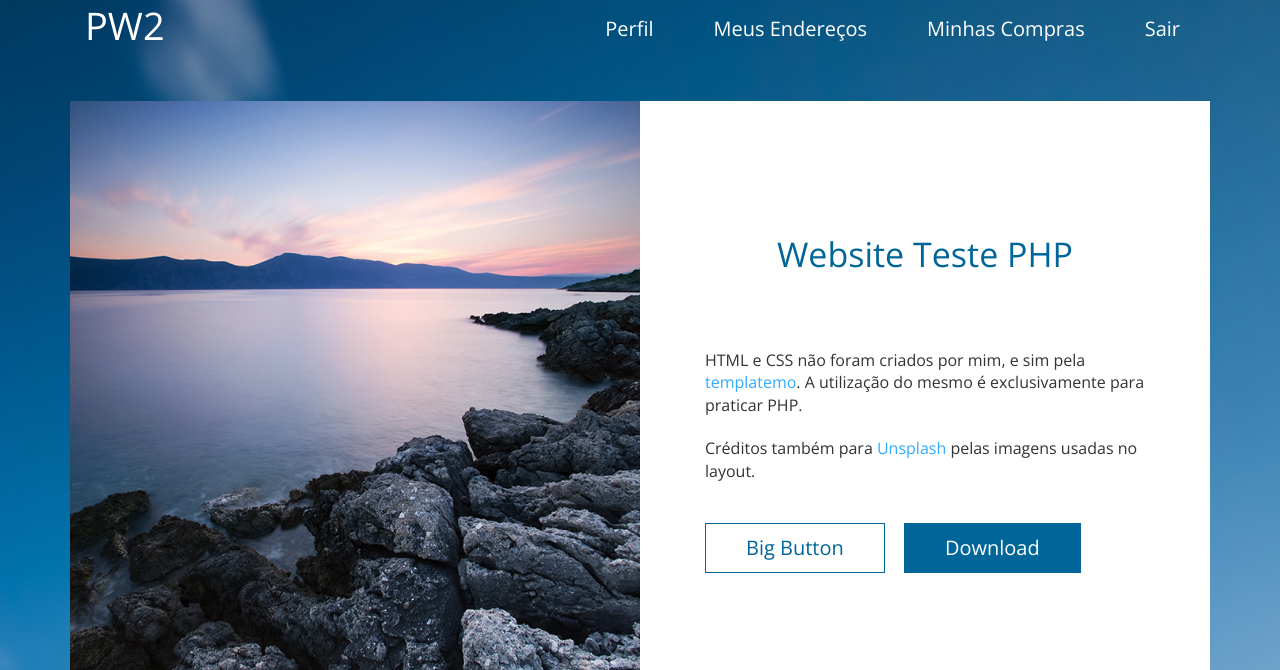
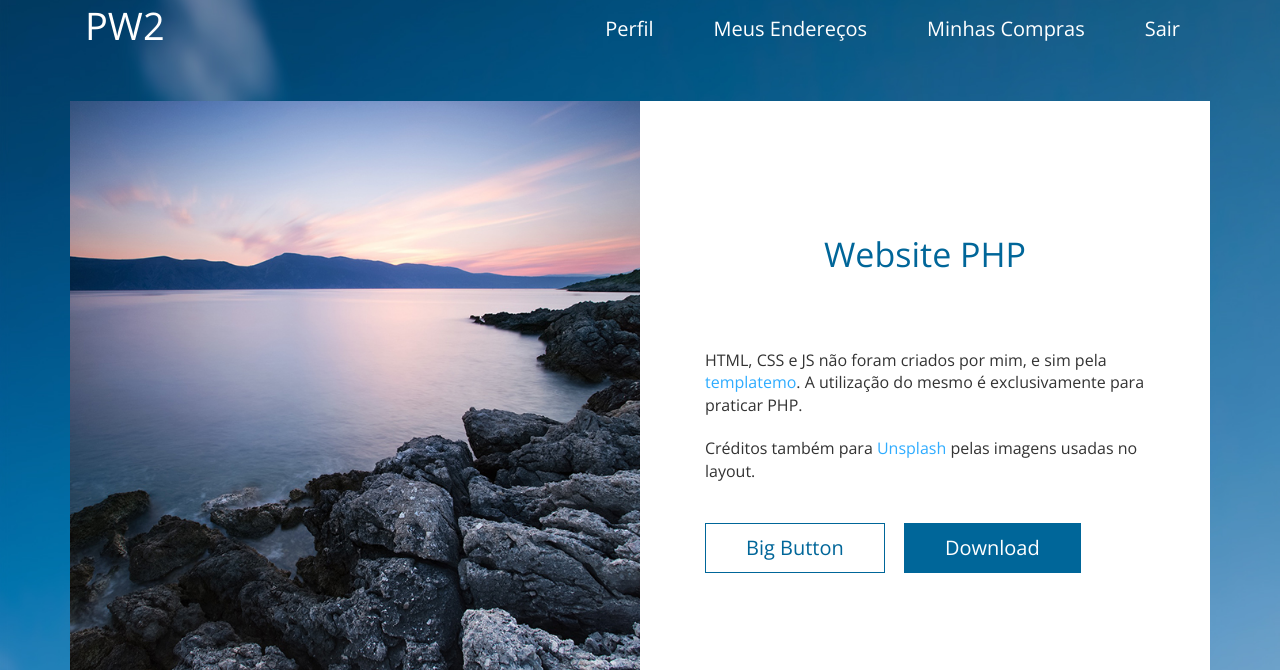
Before and after one commit to betto08/website-php, a PHP site: page / in a window 1280 px wide. Shown: the part 35-705 px from the top of the page. Run offline with PHP 8.4, Linux system fonts and the light colour scheme.

Commit message:
Concluindo

```diff
--- a/body.php
+++ b/body.php
@@ -4,8 +4,8 @@
             <img src="images/1.jpg" alt="Image" class="tm-image">
         </div>
         <div class="col-lg-6 col-md-6 content-item content-item-1 background">
-            <h2 class="main-title text-center dark-blue-text">Website Teste PHP</h2>
-            <p>HTML e CSS não foram criados por mim, e sim pela <span class="light-blue-text">templatemo</span>. A utilização do mesmo é exclusivamente para praticar PHP.</p>
+            <h2 class="main-title text-center dark-blue-text">Website PHP</h2>
+            <p>HTML, CSS e JS não foram criados por mim, e sim pela <span class="light-blue-text">templatemo</span>. A utilização do mesmo é exclusivamente para praticar PHP.</p>
             <p>Créditos também para <span class="light-blue-text">Unsplash</span> pelas imagens usadas no layout.</p>
             <button type="button" class="btn btn-big dark-blue-bordered-btn">Big Button</button>
             <button type="button" class="btn btn-big dark-blue-btn">Download</button>
@@ -89,5 +89,5 @@
             </form>
         <!--</div> -->
             <div id="msgSubmit" class="h3 text-center hidden">Message Submitted!</div>
+        </div>
     </section>
-</div>
```
Lines whose indentation alone changed are shown as unchanged.
